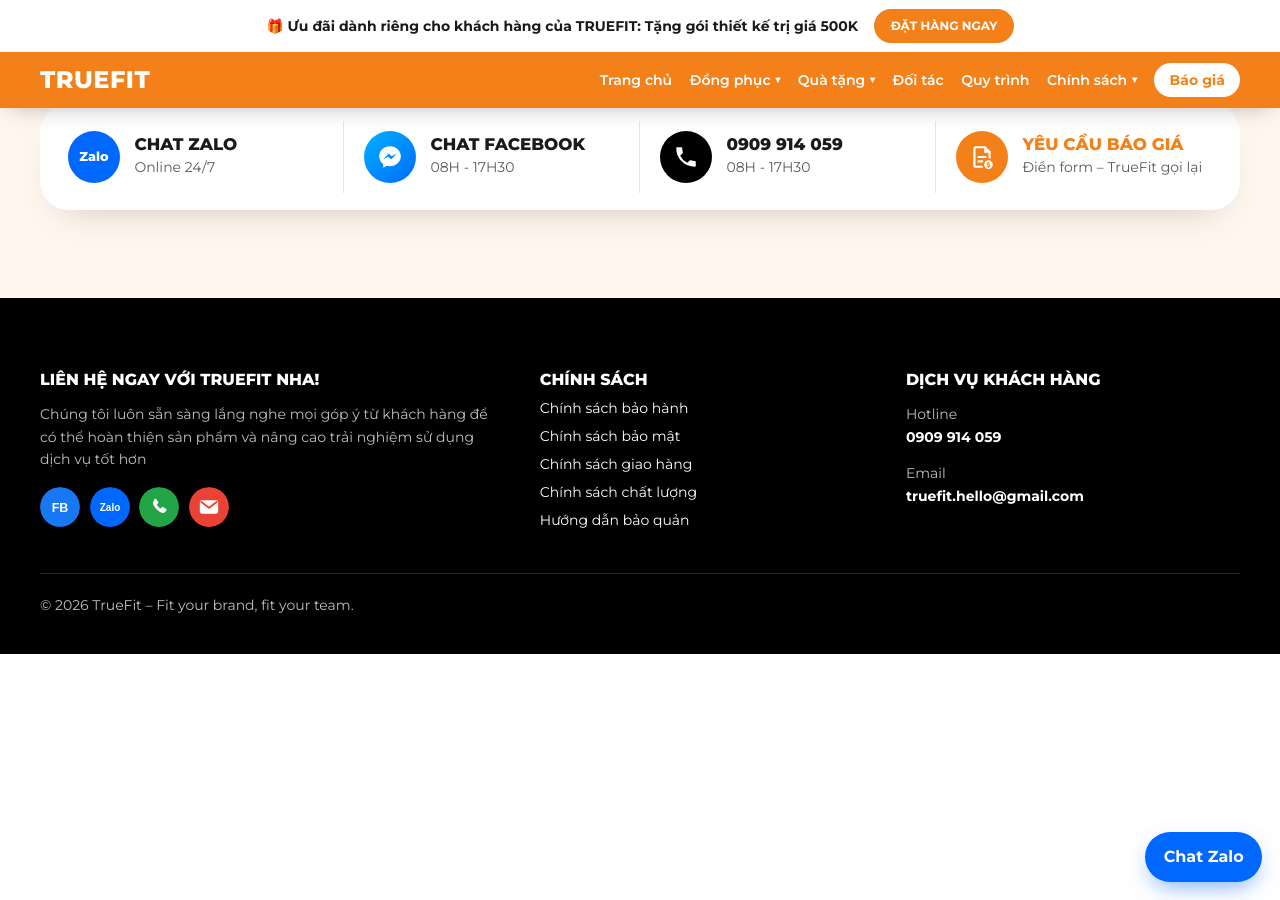
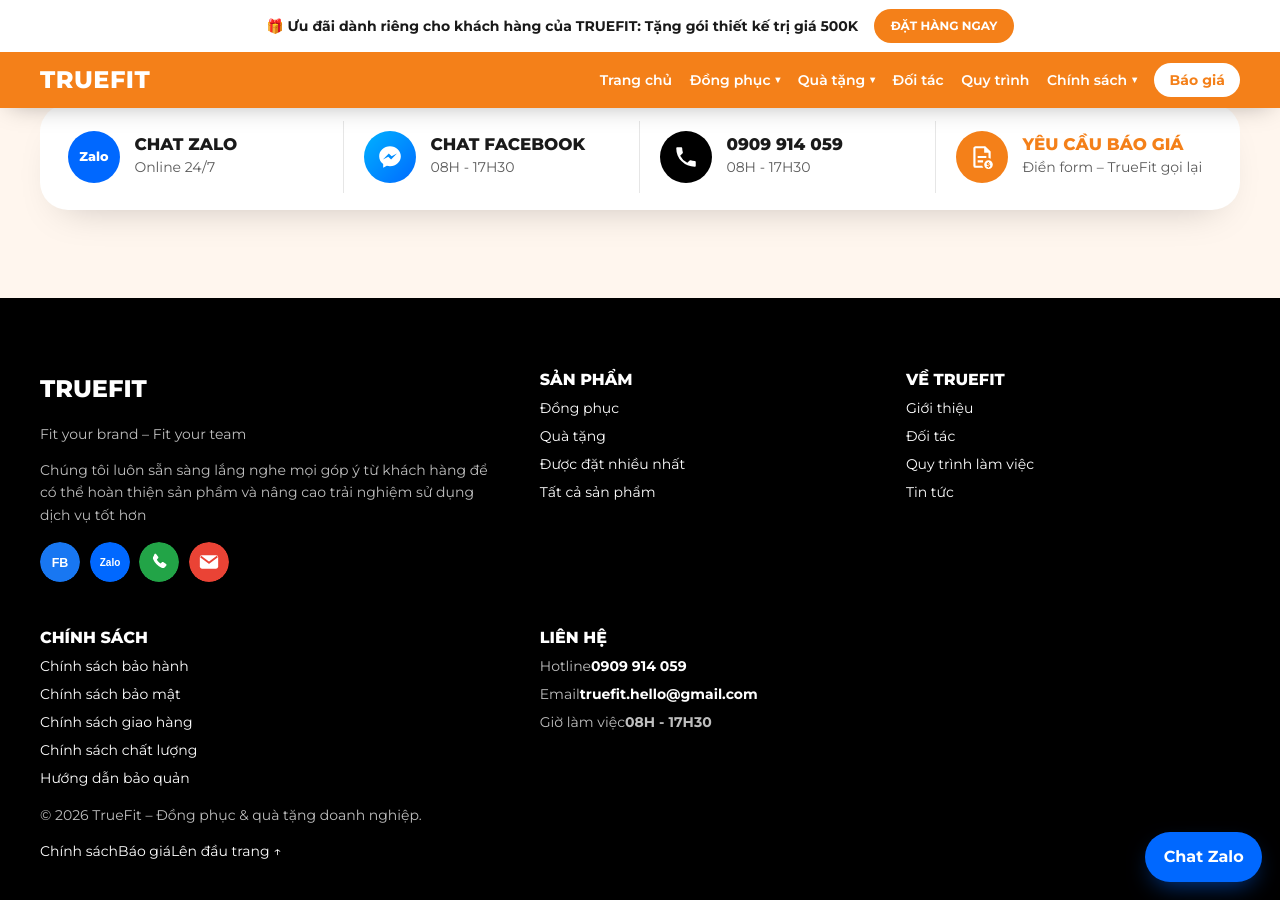
Before and after one commit to bap47/truefit, a Jekyll site: the page built from index.html, in a window 1280 px wide and 900 px high, scrolled down 4533 px. Built offline with Jekyll 4.4.1, drawn with Linux system fonts in a browser that asks for light colours.

Commit message:
Add files via upload

```diff
--- a/_includes/footer.html
+++ b/_includes/footer.html
@@ -1,25 +1,68 @@
 {% assign home = site.data.trang_chu['9_cuoi_trang'] %}
-<footer class="tf-footer" id="lien-he">
-  <div class="wrap tf-footer__grid">
+{% assign lh = site.data.lien_he %}
+<footer class="tf-footer{% if page.url == '/' %} tf-footer--home{% endif %}" id="lien-he">
+  <div class="wrap">
+    {% unless page.url == '/' %}
+    <div class="tf-fcta">
       <div>
-      <h3>{{ home.tieu_de_footer }}</h3>
+        <p class="tf-fcta__h">{{ home.tieu_de_keu_goi | default: "Gửi logo, nhận mẫu thiết kế miễn phí" }}</p>
+        <p class="tf-fcta__p">{{ home.mo_ta_keu_goi }}</p>
+      </div>
+      <div class="tf-btns">
+        <a class="btn" href="#bao-gia-form" data-bao-gia>Yêu cầu báo giá</a>
+        <a class="btn btn--ghost" href="{{ lh.zalo }}" target="_blank" rel="noopener">Chat Zalo</a>
+      </div>
+    </div>
+    {% endunless %}
+
+    <div class="tf-footer__grid">
+      <div class="tf-fcol tf-fcol--brand">
+        <p class="tf-footer__logo">TRUEFIT</p>
+        <p class="tf-footer__slogan">Fit your brand – Fit your team</p>
         <p>{{ home.mo_ta_footer }}</p>
         <p class="tf-social">
-        {% for k in site.data.lien_he.kenh %}<a href="{{ k.link }}"{% unless k.link contains 'tel:' or k.link contains 'mailto:' %} target="_blank" rel="noopener"{% endunless %} aria-label="{{ k.ten }}" title="{{ k.ten }}"><img src="{{ k.icon | relative_url }}" alt="{{ k.ten }}" width="40" height="40"></a>{% endfor %}
+          {% for k in lh.kenh %}<a href="{{ k.link }}"{% unless k.link contains 'tel:' or k.link contains 'mailto:' %} target="_blank" rel="noopener"{% endunless %} aria-label="{{ k.ten }}" title="{{ k.ten }}"><img src="{{ k.icon | relative_url }}" alt="{{ k.ten }}" width="40" height="40"></a>{% endfor %}
         </p>
       </div>
-    <div>
+      <div class="tf-fcol">
+        <h3>Sản phẩm</h3>
+        <ul>
+          <li><a href="{{ '/san-pham/dong-phuc/' | relative_url }}">Đồng phục</a></li>
+          <li><a href="{{ '/san-pham/merchandise/' | relative_url }}">Quà tặng</a></li>
+          <li><a href="{{ '/#san-pham' | relative_url }}">Được đặt nhiều nhất</a></li>
+          <li><a href="{{ '/san-pham/' | relative_url }}">Tất cả sản phẩm</a></li>
+        </ul>
+      </div>
+      <div class="tf-fcol">
+        <h3>Về TrueFit</h3>
+        <ul>
+          <li><a href="{{ '/#gioi-thieu' | relative_url }}">Giới thiệu</a></li>
+          <li><a href="{{ '/khach-hang/' | relative_url }}">Đối tác</a></li>
+          <li><a href="{{ '/#quy-trinh' | relative_url }}">Quy trình làm việc</a></li>
+          <li><a href="{{ '/tin-tuc/' | relative_url }}">Tin tức</a></li>
+        </ul>
+      </div>
+      <div class="tf-fcol">
         <h3>Chính sách</h3>
         <ul>
           {% assign ps = site.chinh_sach | sort: "thu_tu" %}
           {% for p in ps %}<li><a href="{{ p.url | relative_url }}">{{ p.title }}</a></li>{% endfor %}
         </ul>
       </div>
-    <div>
-      <h3>Dịch vụ khách hàng</h3>
-      <p>Hotline<br><a href="tel:{{ site.data.lien_he.hotline_so }}"><strong>{{ site.data.lien_he.hotline }}</strong></a></p>
-      <p>Email<br><a href="mailto:{{ site.data.lien_he.email }}"><strong>{{ site.data.lien_he.email }}</strong></a></p>
+      <div class="tf-fcol">
+        <h3>Liên hệ</h3>
+        <ul class="tf-fcontact">
+          <li><span>Hotline</span><a href="tel:{{ lh.hotline_so }}"><strong>{{ lh.hotline }}</strong></a></li>
+          <li><span>Email</span><a href="mailto:{{ lh.email }}"><strong>{{ lh.email }}</strong></a></li>
+          {% if lh.gio_lam_viec %}<li><span>Giờ làm việc</span><strong>{{ lh.gio_lam_viec }}{% if lh.ngay_lam_viec %} · {{ lh.ngay_lam_viec }}{% endif %}</strong></li>{% endif %}
+          {% if lh.dia_chi and lh.dia_chi != '' %}<li><span>Xưởng may</span><strong>{{ lh.dia_chi }}</strong></li>{% endif %}
+        </ul>
       </div>
     </div>
-  <p class="wrap tf-footer__copy">© {{ site.time | date: "%Y" }} TrueFit – Fit your brand, fit your team.</p>
+
+    <div class="tf-footer__bottom">
+      <p>© {{ site.time | date: "%Y" }} TrueFit – Đồng phục & quà tặng doanh nghiệp.</p>
+      <p class="tf-footer__links"><a href="{{ '/chinh-sach/' | relative_url }}">Chính sách</a><a href="#bao-gia-form" data-bao-gia>Báo giá</a><a href="#trang-chu" onclick="window.scrollTo({top:0,behavior:'smooth'});return false;">Lên đầu trang ↑</a></p>
+    </div>
+  </div>
 </footer>
```
Also changed, not shown: _includes/cta.html (+1 -11 lines). Lines whose indentation alone changed are shown as unchanged.
